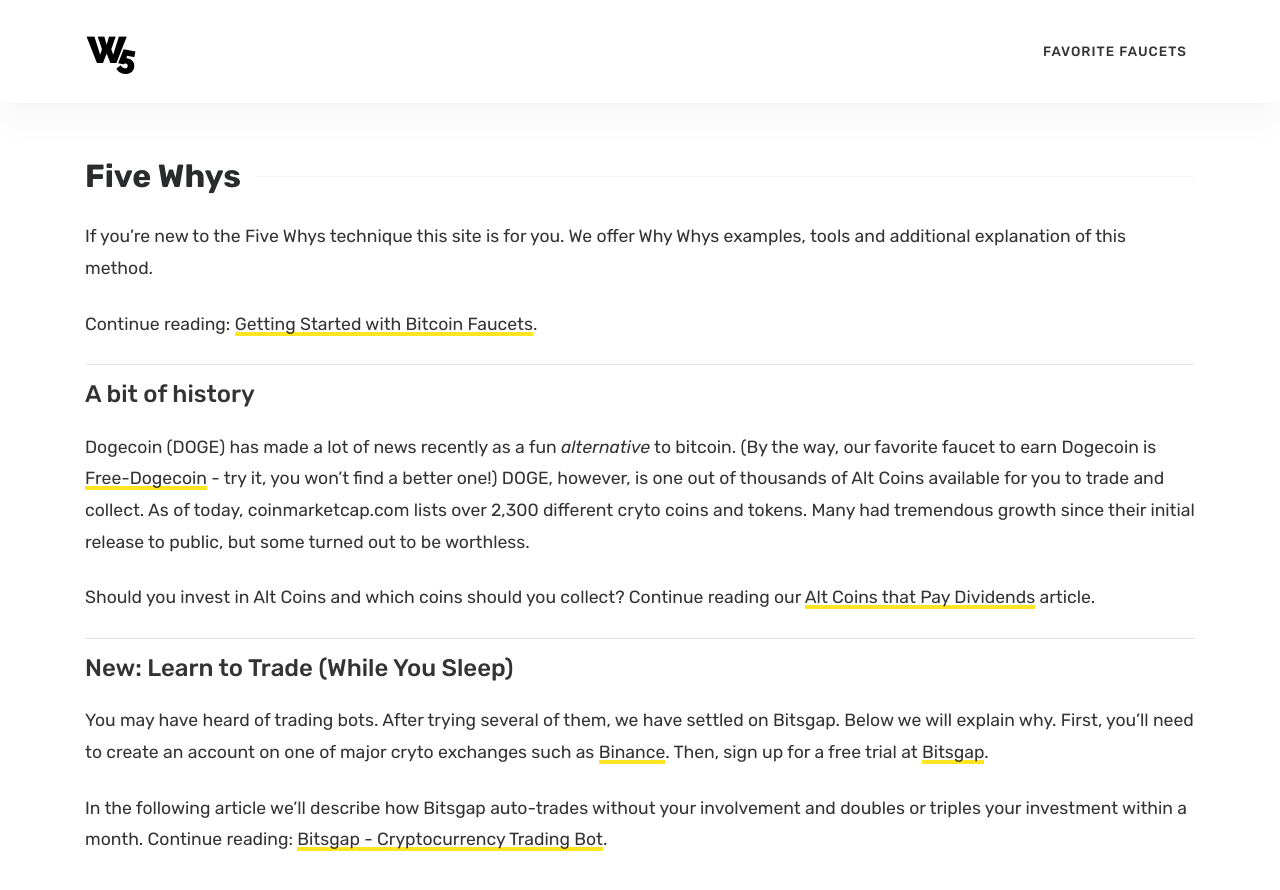
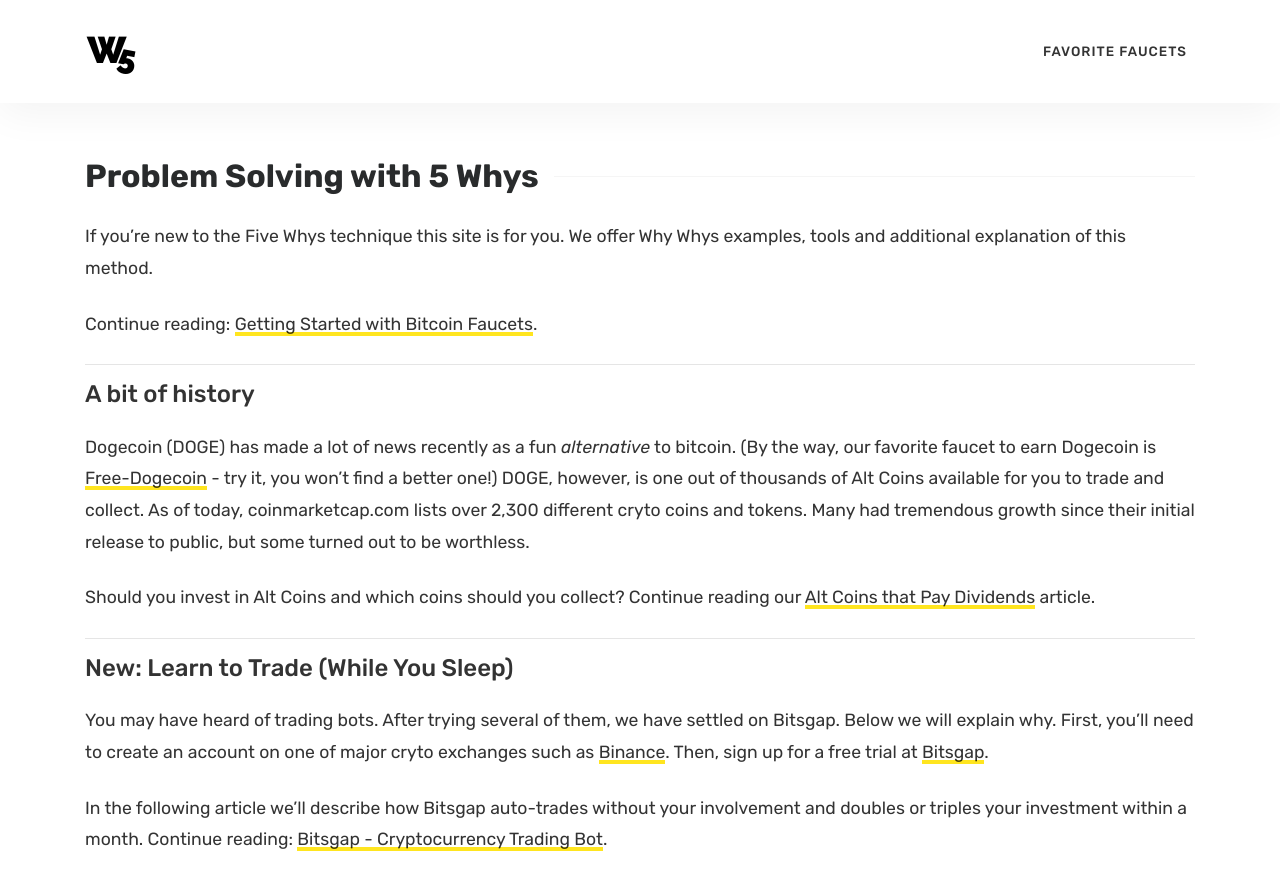
Before and after one commit to SadRobotChannel/why, a Jekyll site: the page built from index.md, in a window 1280 px wide and 900 px high. Shown: the top 890 px of the window. Built offline with Jekyll 4.4.1, drawn with Linux system fonts in a browser that asks for light colours; nearby versions of some CDN libraries.

Commit message:
Add files via upload

```diff
--- a/index.md
+++ b/index.md
@@ -1,6 +1,6 @@
 ---
 layout: page
-title: Five Whys
+title: Problem Solving with 5 Whys
 comments: false
 img: http://www.all-faucets.com/assets/images/all-faucets.com-thumb.png
 alt: Cryptocurrency faucets are reward systems in a form of a website or an app that dispense free coins.
```
